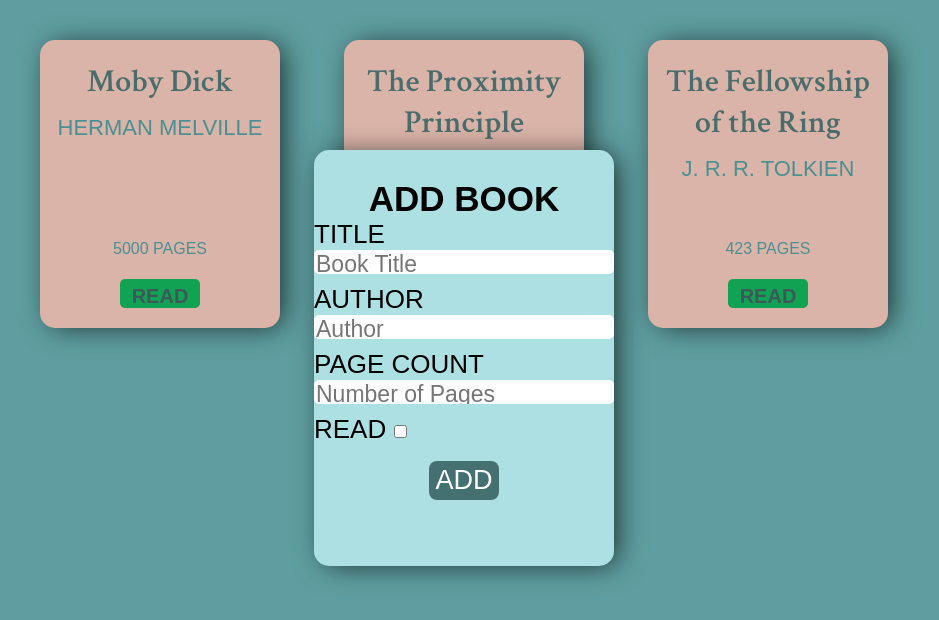
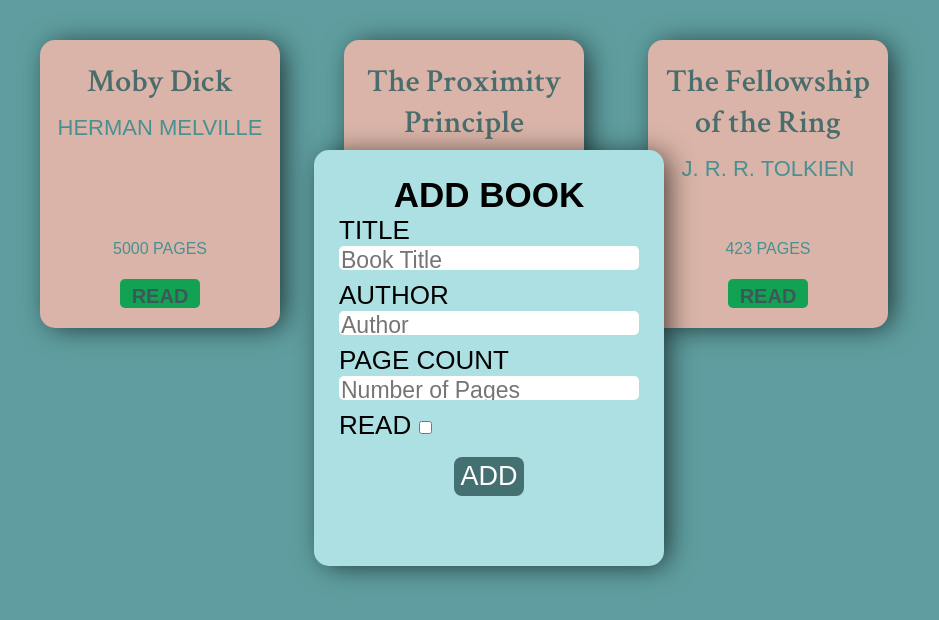
Before and after one commit to laurencecasta/library-app, a plain HTML site: page index.html in a window 1280 px wide. Both pictures are taken after a click on the button "ADD BOOK". Shown: the whole page, without its empty margins (176-1115 px from the left). Drawn offline with Linux system fonts and the light colour scheme; a web font is replaced by a local one.

Commit message:
style the 'new book' form

```diff
--- a/styles/main.css
+++ b/styles/main.css
@@ -125,7 +125,6 @@ button:active{
 .formContainer {
   background: rgb(172, 224, 226);
   height: 26rem;
-  width: 300px;
   position: fixed;
   top: 25%;
   left: 50%;
@@ -135,10 +134,19 @@ button:active{
   box-shadow: 6px 2px 29px -4px rgba(0,0,0,0.75);
   display: flex;
   justify-content: center;
+  flex: 0 1 25rem;
 }
 
 #formContainer[hidden] {
   display: none;
+}
+
+#addBook {
+  margin: 25px;
+}
+
+#addBook h2 {
+  margin-top: 0;
 }
 
 label {
```
